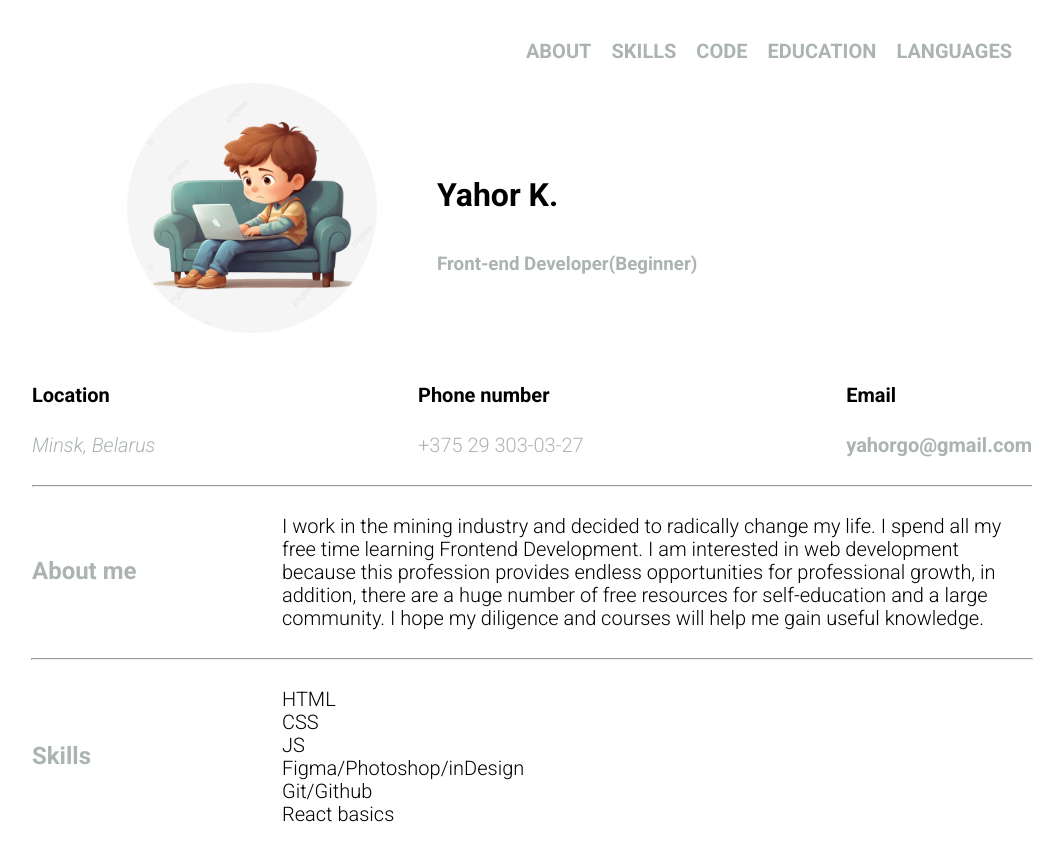
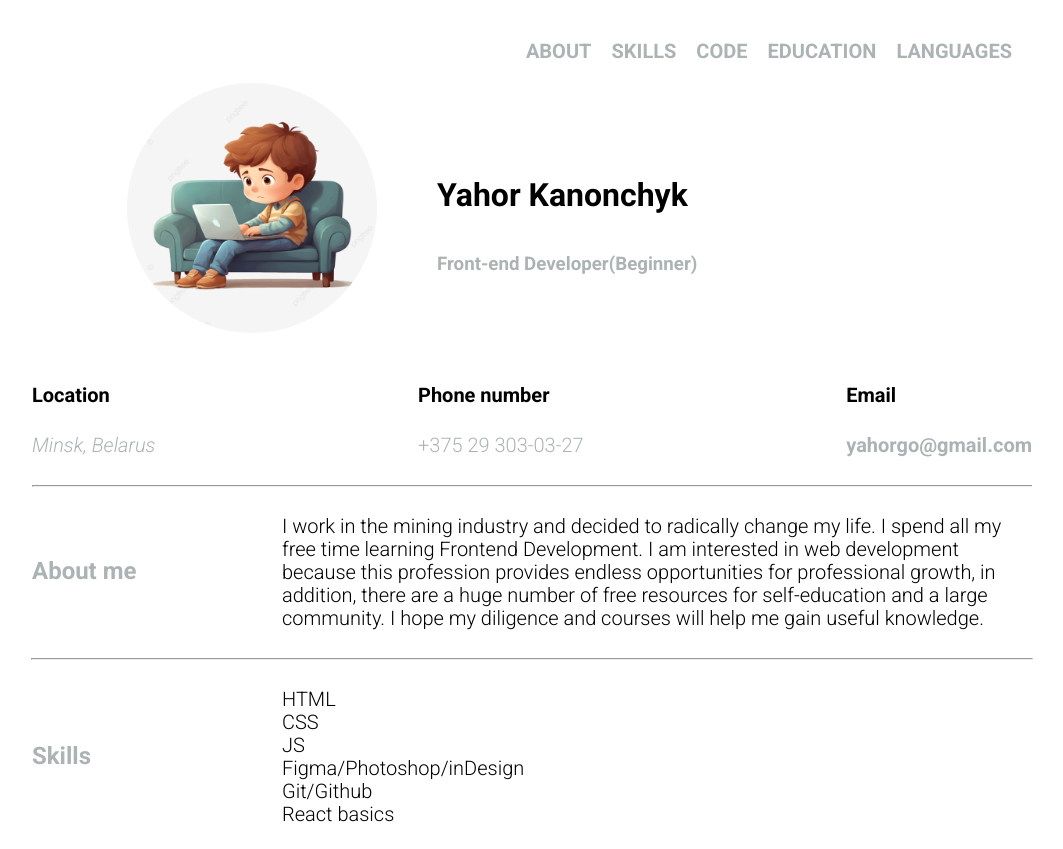
Before and after one commit to yahoror/rsschool-cv, a website: page index.html in a window 1280 px wide. Shown: the top 849 px of the page, without its empty margins (108-1171 px from the left). Drawn offline with Linux system fonts and the light colour scheme.

Commit message:
fix: fix name

```diff
--- a/index.html
+++ b/index.html
@@ -44,7 +44,7 @@
                     <img src="./assets/img/boy.png" alt="avatar image" class="avatar">
                 </div>
                 <div class="header__content">
-                    <h1>Yahor K.</h1>
+                    <h1>Yahor Kanonchyk</h1>
                     <h3><span>Front-end Developer(Beginner)</span></h3>
                 </div>
             </div>
```
